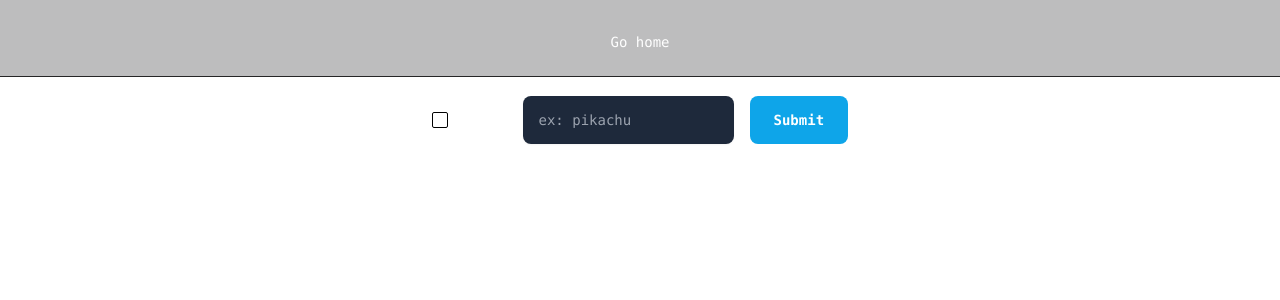
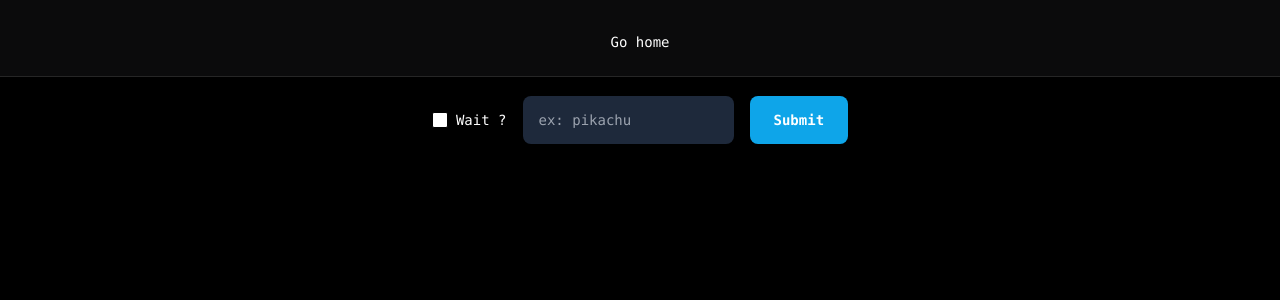
Before and after one commit to fredk3/simple-pokedex, a Next.js app: page / in a window 1280 px wide. Shown: the top 300 px of the page. Built offline with nearby package versions, Linux system fonts and the light colour scheme.

Commit message:
Update layout.tsx

```diff
--- a/app/layout.tsx
+++ b/app/layout.tsx
@@ -7,8 +7,8 @@
   return (
     <html>
       <head />
-      <body suppressHydrationWarning className="dark">
-        <main className="text-white flex min-h-screen flex-col items-center justify-between p-4 pt-24 md:p-24 h-screen">
+      <body suppressHydrationWarning className="dark h-screen">
+        <main className="text-white flex min-h-screen flex-col items-center justify-between p-4 pt-24 md:p-24 h-full bg-black">
           <div className="z-10 w-full h-full max-w-5xl items-center justify-between font-mono text-sm">
             <Link
               href={`/`}
```
